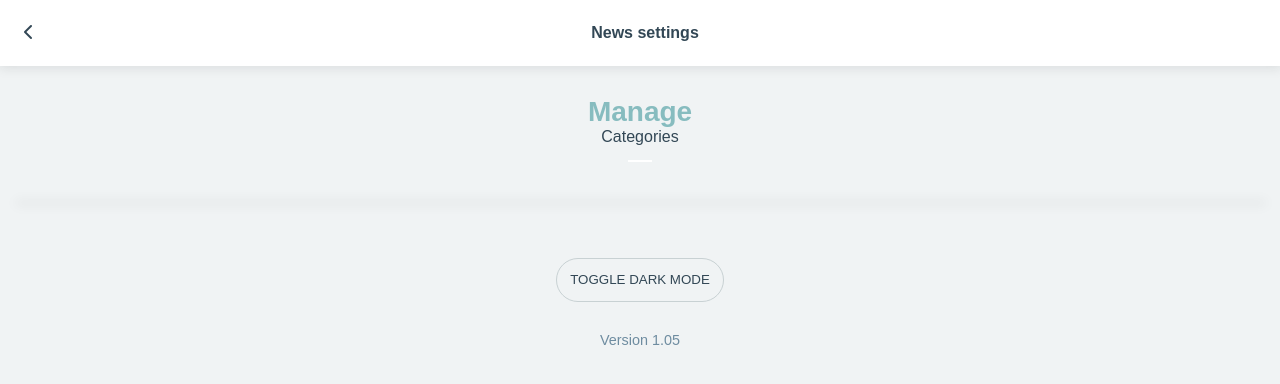
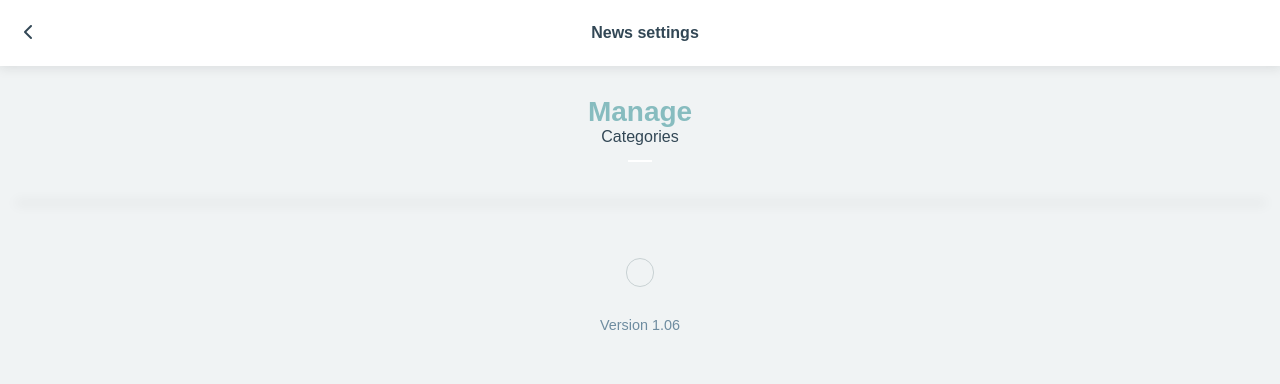
Before and after one commit to ABertie/newsbox-ABertie, a website built with webpack: page src/settings.html in a window 1280 px wide. Built offline with nearby package versions, Linux system fonts and the light colour scheme; a web font is replaced by a local one.

Commit message:
now it will work on netlify

```diff
--- a/src/script/darkTheme.js
+++ b/src/script/darkTheme.js
@@ -11,7 +11,7 @@ export default (function () {
         document.body.classList.add(localStorage.getItem("theme"))
     }
 
-    if (!window.location.pathname.includes("settings.html")) return
+    if (window.location.pathname !== "/settings") return // !window.location.pathname.includes("settings.html") ||
 
     const BUTTON = document.querySelector(".themeButton")
     BUTTON.innerHTML = `Toggle ${localStorage.getItem("theme") === "darkTheme" ? "light" : "dark"} mode`
--- a/src/settings.html
+++ b/src/settings.html
@@ -23,7 +23,7 @@
 	</main>
 
 	<footer>
-		<p>Version <span class="version">1.05</span></p>
+		<p>Version <span class="version">1.06</span></p>
 	</footer>
 
 </body>
```
Also changed, not shown: src/archive.html (+1 -1 lines), src/index.html (+1 -1 lines).
